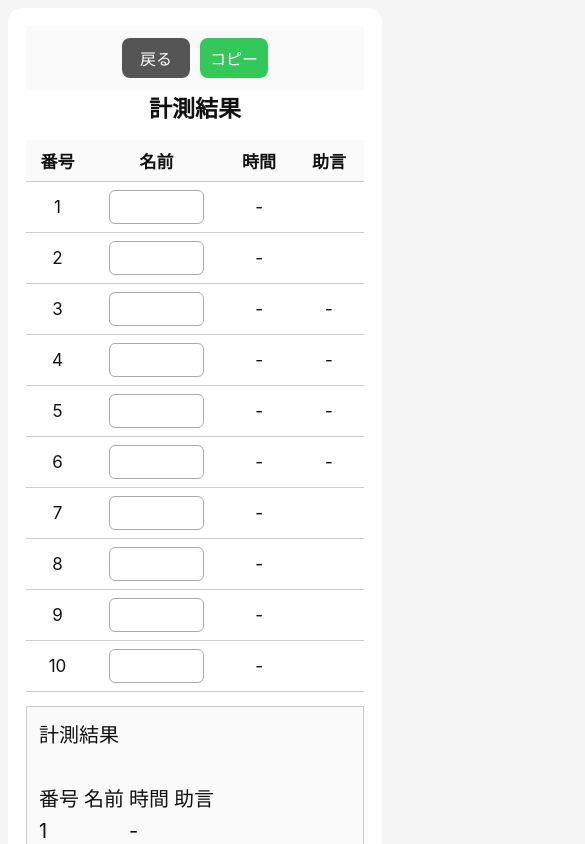
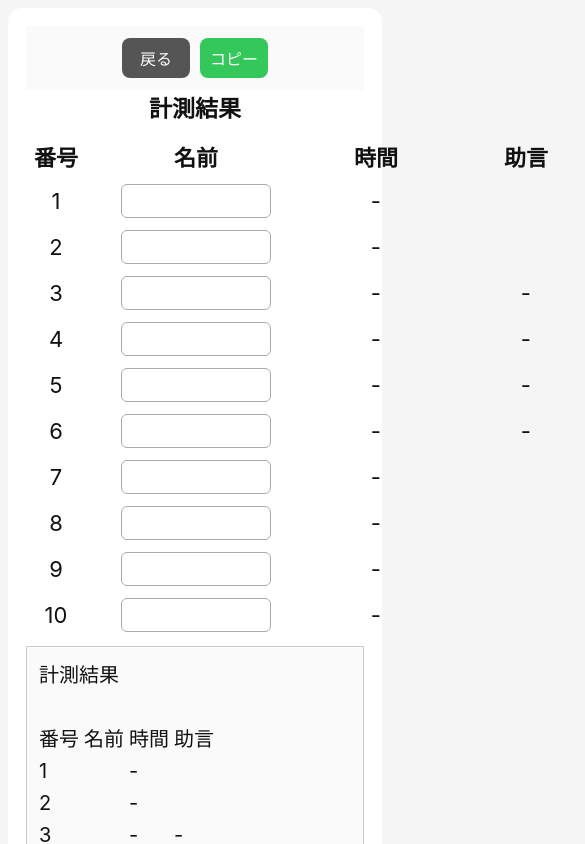
Before and after one commit to koriyamanaohiro/timer3, a plain HTML site: page index.html in a window 390 px wide. Both pictures are taken after a click on the button "結果表示". Shown: the top 844 px of the page, 585 px wide, since content can reach past the window. Drawn offline with Linux system fonts and the light colour scheme.

Commit message:
Update index.html

```diff
--- a/index.html
+++ b/index.html
@@ -102,7 +102,7 @@ button {
 }
 
 .nameInput {
-  width: 95px;
+  width: 160px;
   font-size: 20px;
   padding: 8px;
   box-sizing: border-box;
@@ -148,6 +148,7 @@ button {
   }
 
   .nameInput {
+  width: 150px;
   font-size: 17px;
   padding: 6px;
 }
@@ -483,40 +484,41 @@ function showPdfScreen() {
 
   let html = "";
 
-  html += `<table style="width:100%; border-collapse:collapse;">`;
-
   html += `
-    <tr>
-      <th style="width:50px; text-align:center;">番号</th>
-      <th style="width:140px; text-align:center;">名前</th>
-      <th style="width:80px; text-align:center;">時間</th>
-      <th style="width:80px; text-align:center;">助言</th>
-    </tr>
+<div style="
+display:grid;
+grid-template-columns:60px 200px 140px 140px;
+row-gap:12px;
+column-gap:10px;
+align-items:center;
+font-size:22px;
+">
+<div style="font-weight:bold;text-align:center;">番号</div>
+<div style="font-weight:bold;text-align:center;">名前</div>
+<div style="font-weight:bold;text-align:center;">時間</div>
+<div style="font-weight:bold;text-align:center;">助言</div>
 `;
 
   timers.forEach((t, index) => {
-    html += `<tr>`;
-
-    html += `<td style="text-align:center;">${t.number}</td>`;
-
     html += `
-      <td style="text-align:center;">
+<div style="text-align:center;">${t.number}</div>
+<div style="text-align:center;">
 <input
 class="nameInput"
 value="${t.studentName || ""}"
 oninput="updateName(${index}, this.value)"
 >
-      </td>
+</div>
+<div style="text-align:center;font-variant-numeric:tabular-nums;">
+${t.mainTime}
+</div>
+<div style="text-align:center;font-variant-numeric:tabular-nums;">
+${canUseAdvice(index) ? t.adviceTime : ""}
+</div>
 `;
-
-    html += `<td style="text-align:center;">${t.mainTime}</td>`;
-
-    html += `<td style="text-align:center;">${canUseAdvice(index) ? t.adviceTime : ""}</td>`;
-
-    html += `</tr>`;
   });
 
-  html += `</table>`;
+  html += `</div>`;
 
   resultArea.innerHTML = html;
   copyText.textContent = makeResultText();
```
Lines whose indentation alone changed are shown as unchanged.
